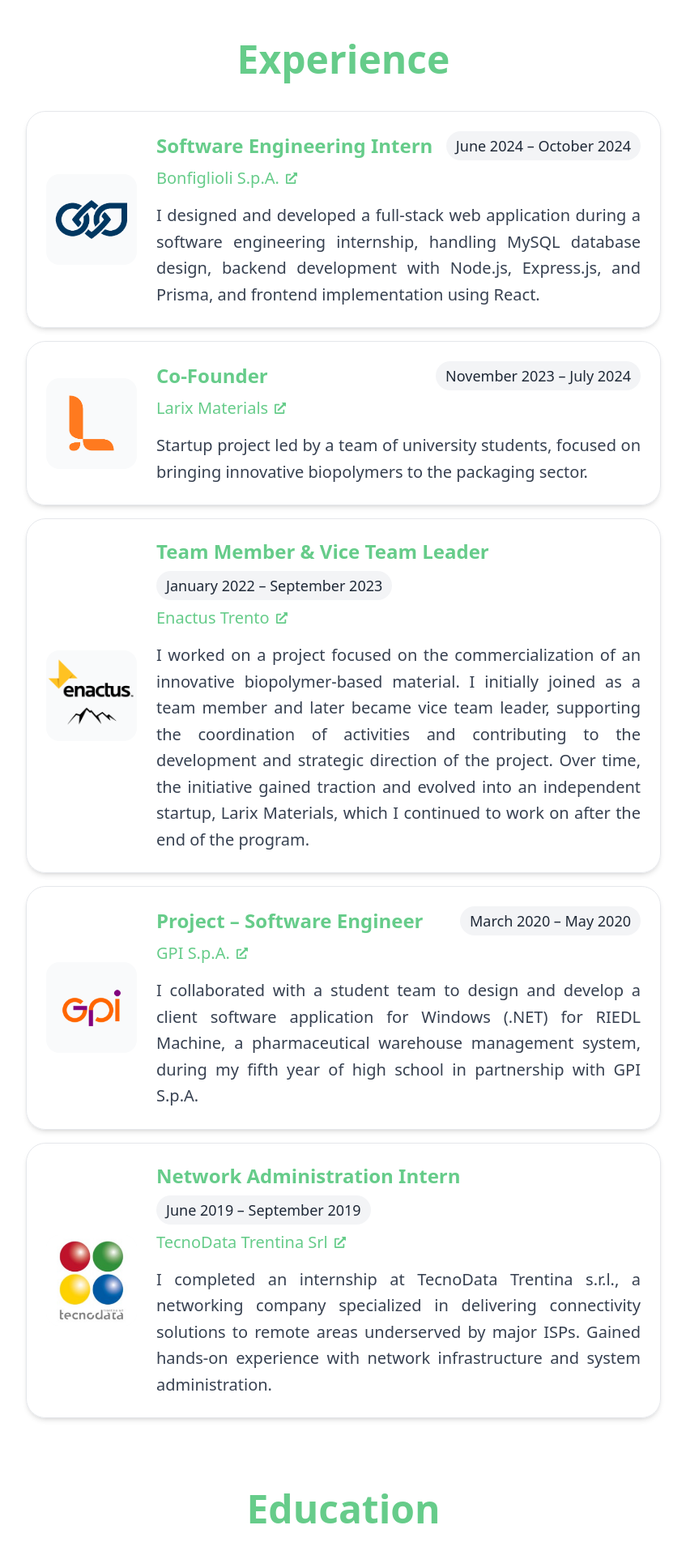
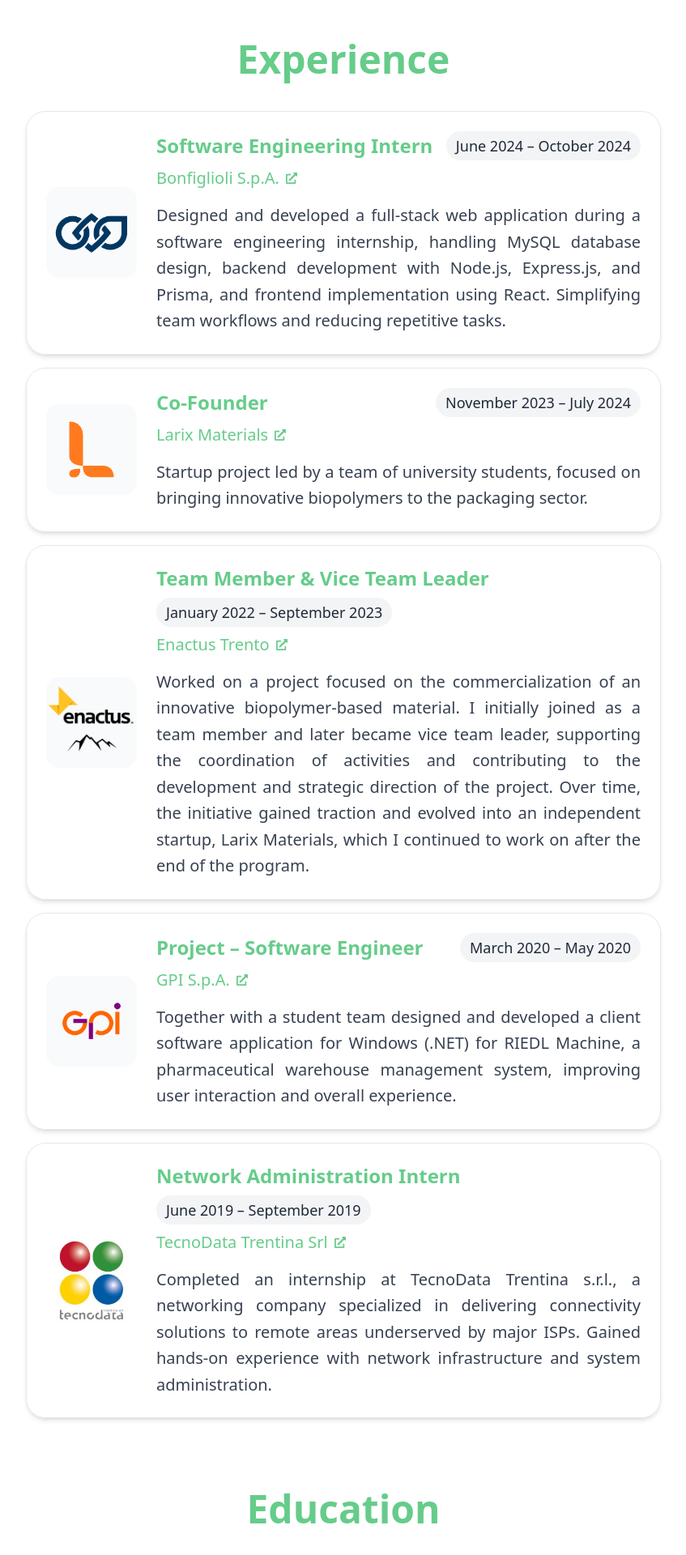
Before and after one commit to pietro-armellini/Portfolio, a React (Vite) app: page / in a window 1280 px wide. Shown: the part 3377-5297 px from the top of the page at 81% size, without its empty margins (216-1063 px from the left). Built offline with nearby package versions, Linux system fonts and the light colour scheme.

Commit message:
fix: experience sentences fixed, new CV uploaded

```diff
--- a/src/ExperienceData.js
+++ b/src/ExperienceData.js
@@ -10,7 +10,7 @@
     institution: "Bonfiglioli S.p.A.",
     timeframe: "June 2024 – October 2024",
     description:
-      "I designed and developed a full-stack web application during a software engineering internship, handling MySQL database design, backend development with Node.js, Express.js, and Prisma, and frontend implementation using React.",
+      "Designed and developed a full-stack web application during a software engineering internship, handling MySQL database design, backend development with Node.js, Express.js, and Prisma, and frontend implementation using React. Simplifying team workflows and reducing repetitive tasks.",
     logo: bonfiglioli,
     link: "https://www.bonfiglioli.com/international/en",
   },
@@ -28,7 +28,7 @@
     institution: "Enactus Trento",
     timeframe: "January 2022 – September 2023",
     description:
-      "I worked on a project focused on the commercialization of an innovative biopolymer-based material. I initially joined as a team member and later became vice team leader, supporting the coordination of activities and contributing to the development and strategic direction of the project. Over time, the initiative gained traction and evolved into an independent startup, Larix Materials, which I continued to work on after the end of the program.",
+      "Worked on a project focused on the commercialization of an innovative biopolymer-based material. I initially joined as a team member and later became vice team leader, supporting the coordination of activities and contributing to the development and strategic direction of the project. Over time, the initiative gained traction and evolved into an independent startup, Larix Materials, which I continued to work on after the end of the program.",
     logo: enactus,
     link: "https://enactus.org",
   },
@@ -37,7 +37,7 @@
     institution: "GPI S.p.A.",
     timeframe: "March 2020 – May 2020",
     description:
-      "I collaborated with a student team to design and develop a client software application for Windows (.NET) for RIEDL Machine, a pharmaceutical warehouse management system, during my fifth year of high school in partnership with GPI S.p.A.",
+      "Together with a student team designed and developed a client software application for Windows (.NET) for RIEDL Machine, a pharmaceutical warehouse management system, improving user interaction and overall experience.",
     logo: gpi,
     link: "https://www.gpi.it",
   },
@@ -46,7 +46,7 @@
     institution: "TecnoData Trentina Srl",
     timeframe: "June 2019 – September 2019",
     description:
-      "I completed an internship at TecnoData Trentina s.r.l., a networking company specialized in delivering connectivity solutions to remote areas underserved by major ISPs. Gained hands-on experience with network infrastructure and system administration.",
+      "Completed an internship at TecnoData Trentina s.r.l., a networking company specialized in delivering connectivity solutions to remote areas underserved by major ISPs. Gained hands-on experience with network infrastructure and system administration.",
     logo: tecnodata,
     link: "https://www.tecnodata.it",
   },
--- a/src/PortfolioData.js
+++ b/src/PortfolioData.js
@@ -12,7 +12,7 @@
   description:
     "Computer Science graduate with a minor in Business & Economics, passionate about XR and full-stack development. I’m driven by a love for immersive, impactful technology with real-world applications and a strong focus on productivity.",
   resume:
-    "https://drive.google.com/file/d/1pztrsZGcqZDT1Bllm3i83hazfcKff21l/view?usp=sharing",
+    "https://drive.google.com/file/d/13z0n1DdNTZ7zl9sJa3l8DaKKjQ10ms7Q/view?usp=sharing",
   social: {
     linkedin: "https://www.linkedin.com/in/pietro-armellini/",
     github: "https://github.com/pietro-armellini",
```
